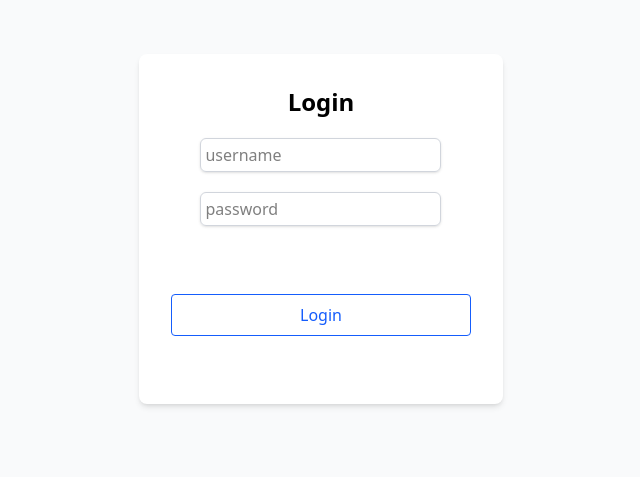
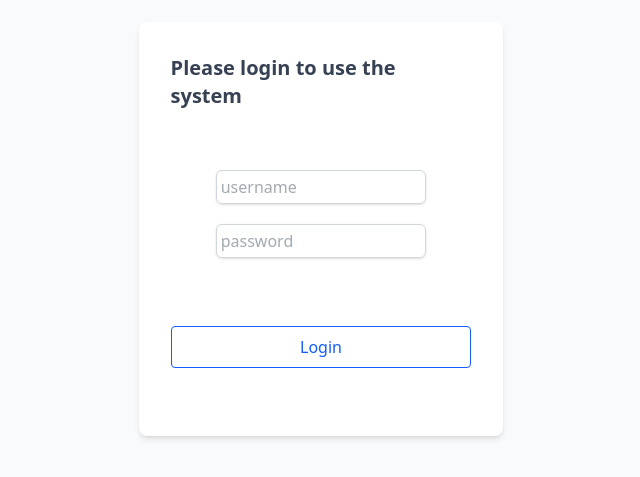
Before and after one commit to TomerDun/teracyte-home, a React (Vite) app in the folder front-end/: page /login in a window 1280 px wide. Shown: the part 147-624 px from the top of the page, without its empty margins (319-959 px from the left). Built offline with nearby package versions, Linux system fonts and the light colour scheme; no server answers.

Commit message:
added some login styling

```diff
--- a/front-end/src/pages/LoginPage.tsx
+++ b/front-end/src/pages/LoginPage.tsx
@@ -29,10 +29,10 @@ export default function LoginPage() {
     return (
         <div id="login-page-container" className="w-full h-full flex justify-center items-center">
             <div id="login-form" className="w-[30%] flex flex-col items-center gap-5 bg-white p-8 rounded-lg shadow-md">
-                <h1 className="text-2xl font-semibold">Login</h1>
+                <h1 className="text-xl font-semibold mb-10 text-gray-700">Please login to use the system</h1>
 
-                <input type="text" name="username" id="username" value={usernameInput} onChange={e => setUsernameInput(e.target.value)} placeholder="username" className="border shadow-sm border-gray-300 p-1 rounded-md" />
-                <input type="password" name="password" id="password" value={passwordInput} onChange={e => setPasswordInput(e.target.value)} placeholder="password" className="border border-gray-300 shadow-sm p-1 rounded-md" />
+                <input type="text" name="username" id="username" value={usernameInput} onChange={e => setUsernameInput(e.target.value)} placeholder="username" className="border shadow-sm border-gray-300 p-1 rounded-md w-[70%] text-gray-600" />
+                <input type="password" name="password" id="password" value={passwordInput} onChange={e => setPasswordInput(e.target.value)} placeholder="password" className="border border-gray-300 shadow-sm p-1 rounded-md w-[70%] text-gray-600" />
 
                 <div id="button-row" className="mt-12 w-full">
                     <button onClick={onSubmit} className=" w-full bg-transparent text-blue-600 border border-blue-600 transition-all cursor-pointer hover:bg-gradient-to-r from-blue-500 to-blue-600 hover:text-white px-4 py-2 rounded hover:bg-blue-700">
```
Also changed, not shown: 1 other file (tests, documents, lock files or other folders).
